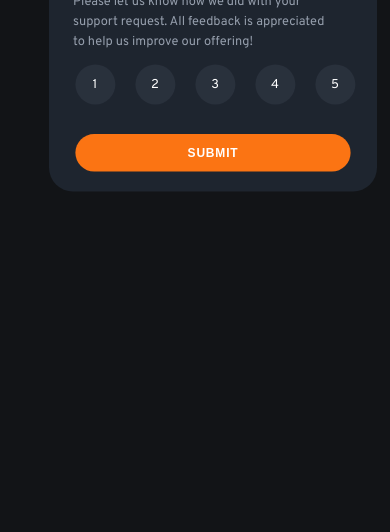
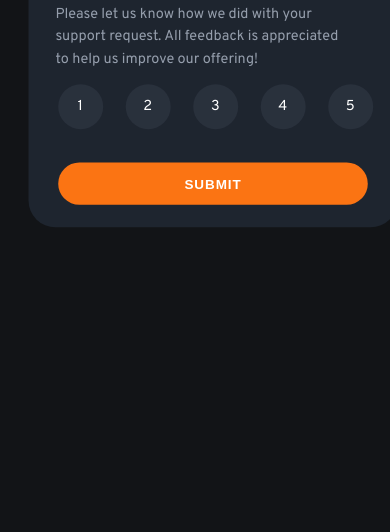
Before and after one commit to n4mborgh1n1/rating-component, a plain HTML site: page index.html in a window 390 px wide. Shown: the part 312-844 px from the top of the page. Drawn offline with Linux system fonts and the light colour scheme.

Commit message:
Update style.css

```diff
--- a/style.css
+++ b/style.css
@@ -143,7 +143,7 @@ button:hover {
 @media only screen and (max-width: 575px) {
 
       .container, .result-page {
-        scale: 80%;
+        scale: 90%;
         width: 350px;
         height: 360px;
         padding: 30px;
```
